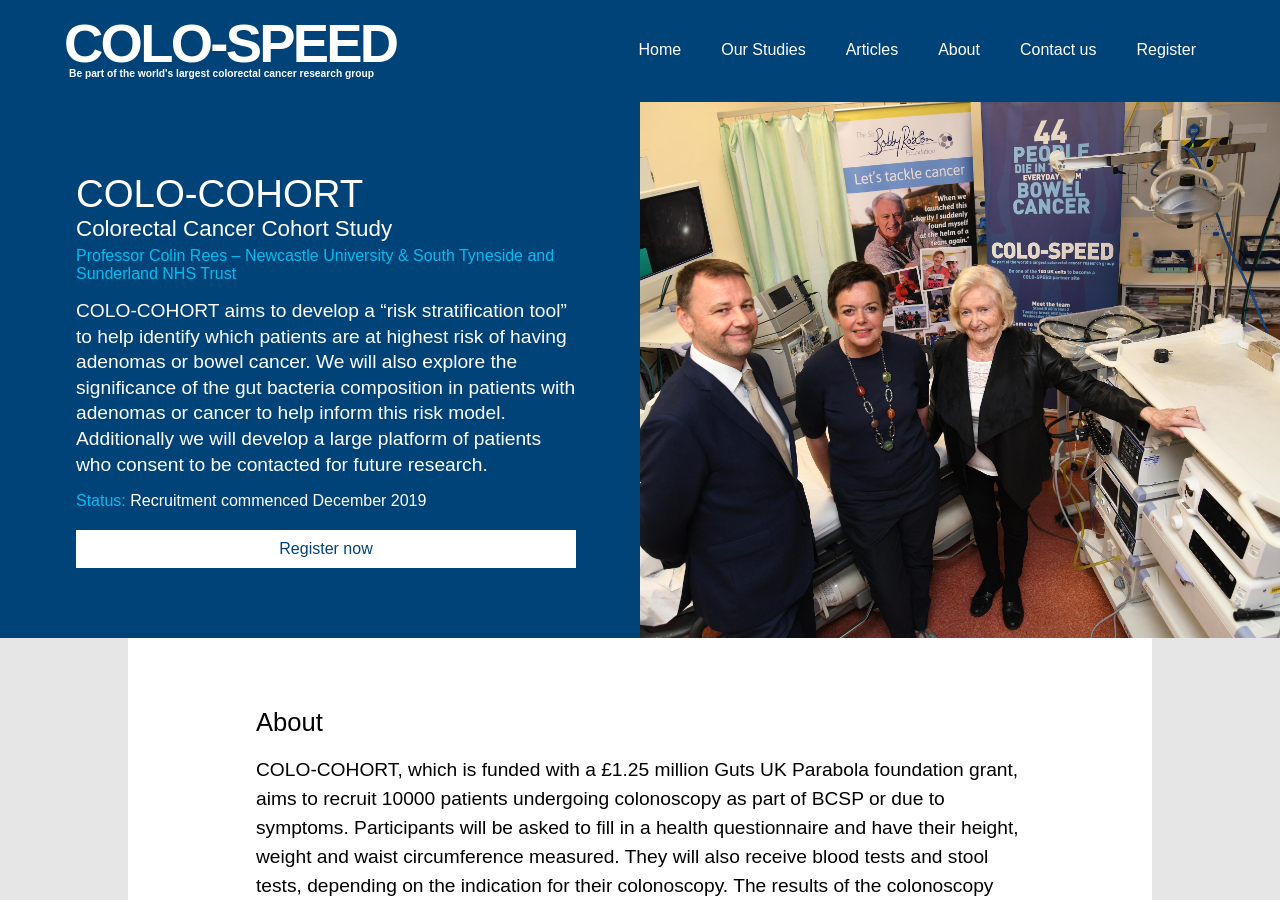
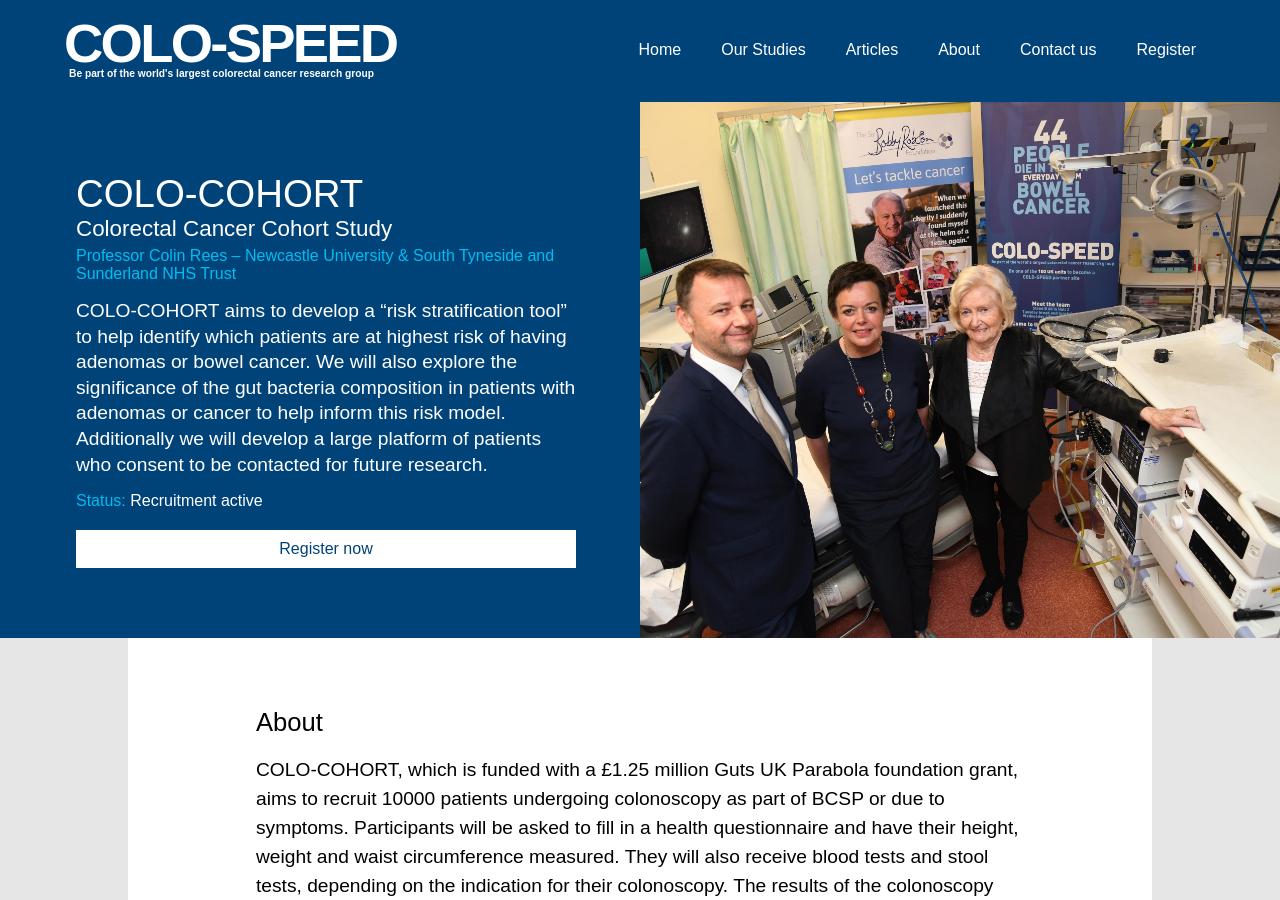
Before and after one commit to not-dalia/colo-speed-v2, a Jekyll site: the page built from _studies/colo-cohort.md, in a window 1280 px wide and 900 px high. Built offline with Jekyll 4.4.1, drawn with Linux system fonts in a browser that asks for light colours; some web fonts are replaced; comment, search, counter and statistics services are not loaded.

Commit message:
Update Study “colo-cohort”

```diff
--- a/_studies/colo-cohort.md
+++ b/_studies/colo-cohort.md
@@ -5,7 +5,7 @@
 date: 2020-06-01T11:04:16.980Z
 featured: true
 image: /assets/images/overview/v1@2x.jpg
-status: Recruitment commenced December 2019
+status: Recruitment active
 sponsor: South Tyneside and Sunderland NHS Foundation Trust
 contactperson:
   name: Professor Colin Rees
```
